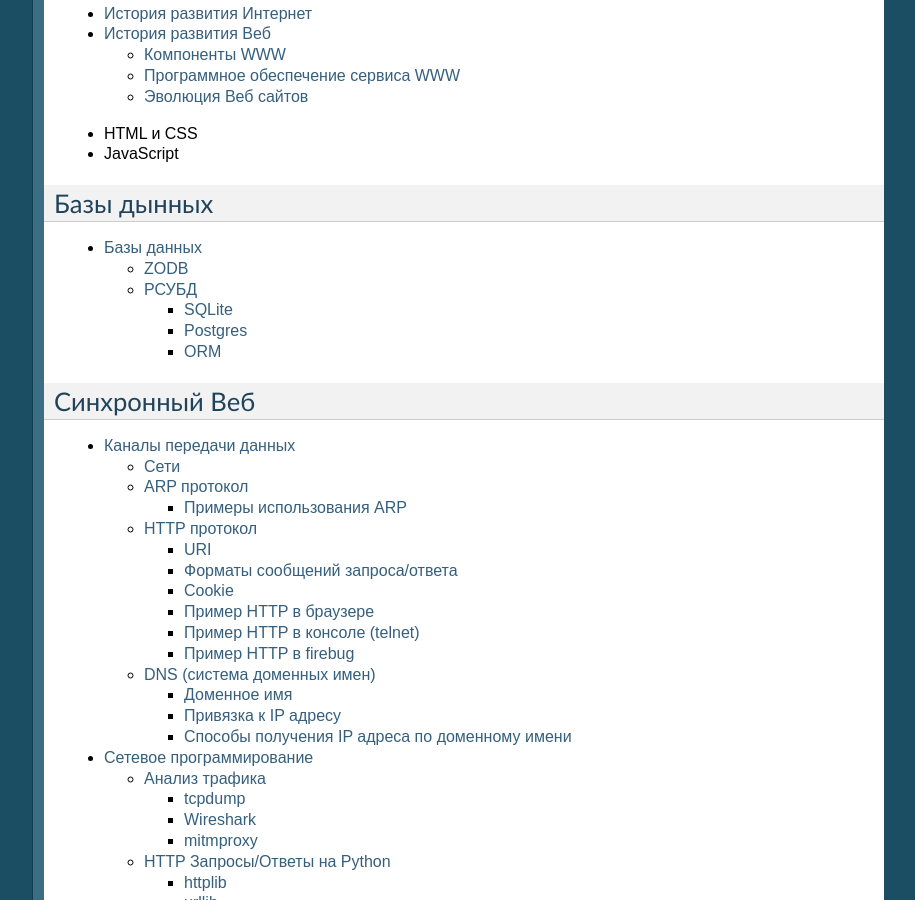
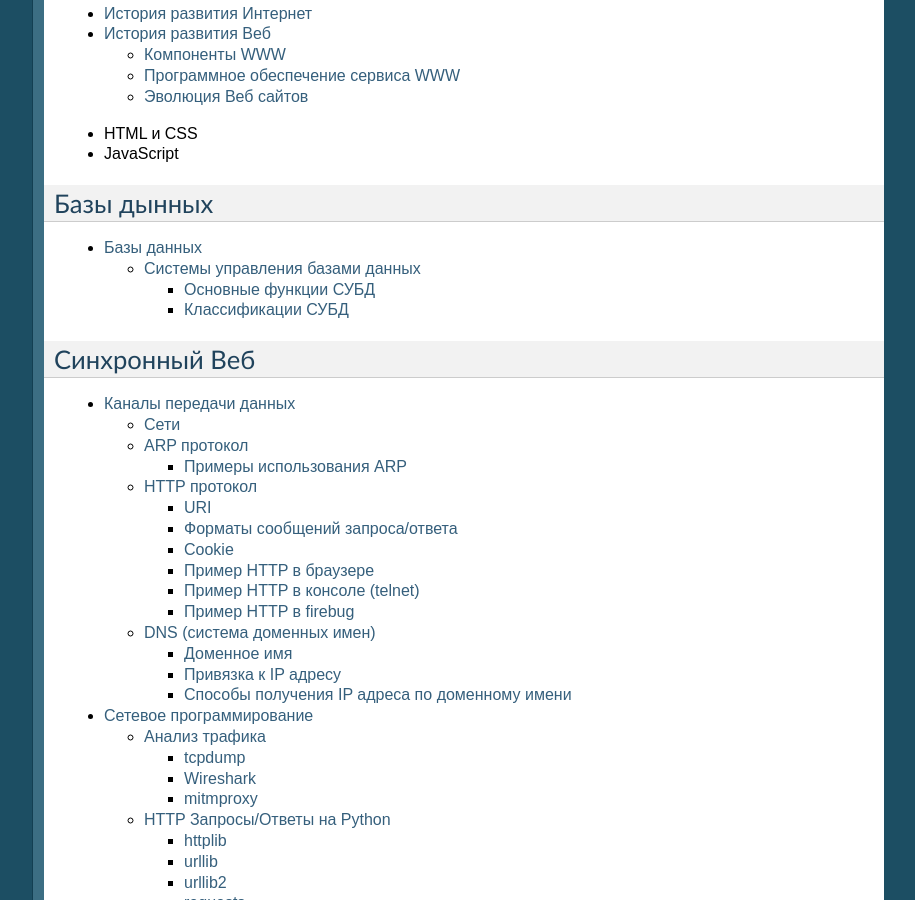
Before and after one commit to ustu/lectures.www, a Sphinx documentation site: the page built from docs/index.rst, in a window 1280 px wide and 900 px high, scrolled down 1076 px. Shown: the whole window, without its empty margins (186-1101 px from the left). Built offline with Sphinx 7.4.7, drawn with Linux system fonts in a browser that asks for light colours; pages that are not in the unit, such as notebooks, are missing from menus; some of the changed lines change nothing that is shown.

Commit message:
Write common part of section "Databases"

```diff
--- /dev/null
+++ b/docs/databases/dbms.rst
@@ -0,0 +1,182 @@
+Системы управления базами данных
+================================
+
+.. note:: `<https://ru.wikipedia.org/wiki/Система_управления_базами_данных>`_
+
+**Система управления базами данных (СУБД)** — совокупность программных и
+лингвистических средств общего или специального назначения, обеспечивающих
+управление созданием и использованием баз данных.
+
+
+
+Основные функции СУБД
+---------------------
+
+* управление данными во внешней памяти (на дисках);
+* управление данными в оперативной памяти с использованием дискового кэша;
+* журнализация изменений, резервное копирование и восстановление базы данных
+  после сбоев;
+* поддержка языков БД (язык определения данных, язык манипулирования данными).
+
+Обычно современная СУБД содержит следующие компоненты:
+
+* **ядро**, которое отвечает за управление данными во внешней и оперативной
+  памяти и журнализацию,
+* **процессор языка базы данных**, обеспечивающий оптимизацию запросов на
+  извлечение и изменение данных и создание, как правило, машинно-независимого
+  исполняемого внутреннего кода,
+* **подсистему поддержки времени исполнения**, которая интерпретирует программы
+  манипуляции данными, создающие пользовательский интерфейс с СУБД
+* а также **сервисные программы** (внешние утилиты), обеспечивающие ряд
+  дополнительных возможностей по обслуживанию информационной системы.
+
+
+
+Классификации СУБД
+------------------
+
+
+По модели данных
+^^^^^^^^^^^^^^^^
+
+Иерархические
+"""""""""""""
+
+Используется представление базы данных в виде древовидной (иерархической) структуры,
+состоящей из объектов (данных) различных уровней.
+
+Между объектами существуют связи, каждый объект может включать в себя несколько объектов
+более низкого уровня. Такие объекты находятся в отношении предка (объект более близкий к корню)
+к потомку (объект более низкого уровня), при этом возможна ситуация, когда объект-предок не имеет
+потомков или имеет их несколько, тогда как у объекта-потомка обязательно только один предок.
+Объекты, имеющие общего предка, называются близнецами (в программировании применительно к структуре
+данных дерево устоялось название братья).
+
+Иерархической базой данных является файловая система, состоящая из корневого каталога,
+в котором имеется иерархия подкаталогов и файлов.
+
+Примеры: Caché, Google App Engine Datastore API.
+
+Сетевые
+"""""""
+
+Сетевые базы данных подобны иерархическим, за исключением того,
+что в них имеются указатели в обоих направлениях, которые соединяют родственную информацию.
+
+Примеры: Caché.
+
+Реляционные
+"""""""""""
+
+Практически все разработчики современных приложений,
+предусматривающих связь с системами баз данных, ориентируются на реляционные СУБД.
+По оценке Gartner в 2013 году рынок реляционных СУБД составлял 26 млрд долларов с годовым
+приростом около 9%, а к 2018 году рынок реляционных СУБД достигнет 40 млрд долларов.
+В настоящее время абсолютными лидерами рынка СУБД являются компании Oracle, IBM и Microsoft,
+с общей совокупной долей рынка около 90%, поставляя такие системы как Oracle Database, IBM DB2
+и Microsoft SQL Server.
+
+Объектно-ориентированные
+""""""""""""""""""""""""
+
+Управляют базами данных, в которых данные моделируются в виде объектов, их атрибутов, методов и классов.
+
+Этот вид СУБД позволяет работать с объектами баз данных так же, как с объектами в программировании в
+объектно-ориентированных языках программирования. ООСУБД расширяет языки программирования, прозрачно
+вводя долговременные данные, управление параллелизмом, восстановление данных, ассоциированные запросы и
+другие возможности.
+
+Примеры: GemStone.
+
+Объектно-реляционные
+""""""""""""""""""""
+
+Этот тип СУБД позволяет через расширенные структуры баз данных и язык запросов использовать возможности
+объектно-ориентированного подхода: бъекты, классы и наследование.
+
+Зачастую все те СУБД, которые называются реляционными, являются, по факту, объектно-реляционными.
+
+В данном курсе мы будем, в первую очередь, гооврить об этом виде СУБД.
+
+Примеры: PostgreSQL, DB2, Oracle, Microsoft SQL Server.
+
+
+По степени распределённости
+^^^^^^^^^^^^^^^^^^^^^^^^^^^
+
+* Локальные СУБД (все части локальной СУБД размещаются на одном компьютере)
+* Распределённые СУБД (части СУБД могут размещаться на двух и более компьютерах).
+
+
+По способу доступа к БД
+^^^^^^^^^^^^^^^^^^^^^^^
+
+Файл-серверные
+""""""""""""""
+
+В файл-серверных СУБД файлы данных располагаются централизованно на файл-сервере.
+СУБД располагается на каждом клиентском компьютере (рабочей станции).
+Доступ СУБД к данным осуществляется через локальную сеть.
+Синхронизация чтений и обновлений осуществляется посредством файловых блокировок.
+Преимуществом этой архитектуры является низкая нагрузка на процессор файлового сервера.
+Недостатки: потенциально высокая загрузка локальной сети;
+затруднённость или невозможность централизованного управления;
+затруднённость или невозможность обеспечения таких важных характеристик как высокая надёжность,
+высокая доступность и высокая безопасность.
+Применяются чаще всего в локальных приложениях, которые используют функции управления БД;
+в системах с низкой интенсивностью обработки данных и низкими пиковыми нагрузками на БД.
+
+На данный момент файл-серверная технология считается устаревшей,
+а её использование в крупных информационных системах — недостатком.
+
+Примеры: Microsoft Access, Paradox, dBase, FoxPro, Visual FoxPro.
+
+Клиент-серверные
+""""""""""""""""
+
+Клиент-серверная СУБД располагается на сервере вместе с БД и осуществляет доступ к БД
+непосредственно, в монопольном режиме.
+Все клиентские запросы на обработку данных обрабатываются клиент-серверной СУБД централизованно.
+Недостаток клиент-серверных СУБД состоит в повышенных требованиях к серверу.
+Достоинства: потенциально более низкая загрузка локальной сети;
+удобство централизованного управления;
+удобство обеспечения таких важных характеристик как высокая надёжность,
+высокая доступность и высокая безопасность.
+
+Примеры: Oracle, Firebird, Interbase, IBM DB2, Informix, MS SQL Server,
+Sybase Adaptive Server Enterprise, PostgreSQL, MySQL, Caché, ЛИНТЕР.
+
+Встраиваемые
+""""""""""""
+
+Встраиваемая СУБД — СУБД, которая может поставляться как составная часть некоторого программного продукта,
+не требуя процедуры самостоятельной установки.
+Встраиваемая СУБД предназначена для локального хранения данных своего приложения и не
+рассчитана на коллективное использование в сети.
+Физически встраиваемая СУБД чаще всего реализована в виде подключаемой библиотеки.
+Доступ к данным со стороны приложения может происходить через SQL либо через специальные
+программные интерфейсы (API).
+
+Примеры: OpenEdge, SQLite, BerkeleyDB, Firebird Embedded, Microsoft SQL Server Compact, ЛИНТЕР.
+
+
+Стратегии работы с внешней памятью
+^^^^^^^^^^^^^^^^^^^^^^^^^^^^^^^^^^
+
+* СУБД с непосредственной записью — это СУБД,
+  в которых все измененные блоки данных незамедлительно записываются во внешнюю память
+  при поступлении сигнала подтверждения любой транзакции.
+  Такая стратегия используется только при высокой эффективности внешней памяти.
+
+* СУБД с отложенной записью — это СУБД, в которых изменения аккумулируются в буферах
+  внешней памяти до наступления любого из следующих событий:
+
+    * контрольной точки;
+    * конец пространства во внешней памяти, отведенное под журнал.
+      СУБД выполняет контрольную точку и начинает писать журнал сначала, затирая предыдущую информацию;
+    * останов. СУБД ждёт, когда всё содержимое всех буферов внешней памяти будет перенесено во внешнюю
+      память, после чего делает отметки, что останов базы данных выполнен корректно;
+    * при нехватке оперативной памяти для буферов внешней памяти.
+
+Такая стратегия позволяет избежать частого обмена с внешней памятью и значительно увеличить
+эффективность работы СУБД.
--- a/docs/databases/index.rst
+++ b/docs/databases/index.rst
@@ -1,17 +1,7 @@
 Базы данных
 ===========
 
-ZODB
-----
+.. toctree::
+    :maxdepth: 3
 
-РСУБД
------
-
-SQLite
-~~~~~~
-
-Postgres
-~~~~~~~~
-
-ORM
-~~~
+    dbms
```
